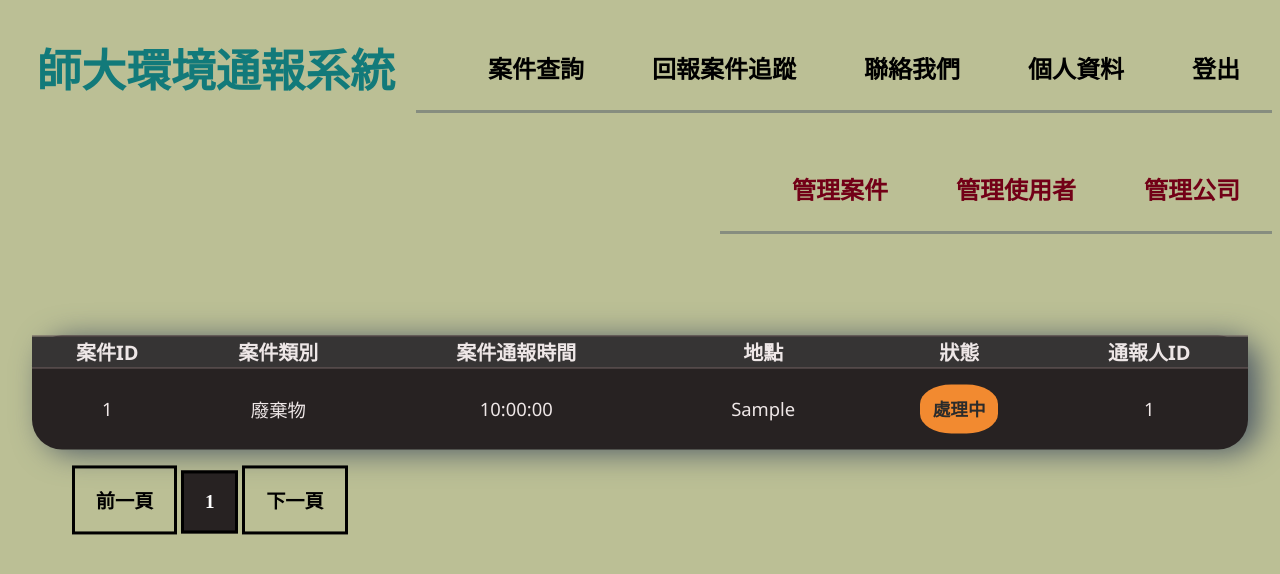
After one commit to Zero6992/DatabaseFinal, a PHP site: page /track.php in a window 1280 px wide. The commit adds this page. Shown: the top 574 px of the page. Run offline with PHP 8.4, Linux system fonts and the light colour scheme; the visitor is signed in with stand-in values (Sample User, id 1); tables that the repository leaves empty hold one stand-in row (values such as "Sample post"); some libraries are stand-ins or nearby versions.

Commit message:
trackFinish

```diff
--- a/logout.php
+++ b/logout.php
@@ -3,5 +3,4 @@ session_start();
 $_SESSION = array();
 session_destroy();
 header('location:signIn.html');
-
 ?>
--- a/return.html
+++ b/return.html
@@ -161,10 +161,10 @@
 	<nav>
 		<ul class="topBar">
 			<li><a href="./task.php">案件查詢</a></li>
-			<li><a href="#">回報案件追蹤</a></li>
+			<li><a href="./track.php">回報案件追蹤</a></li>
 			<li><a href="./contact.html">聯絡我們</a></li>
 			<li><a href="./profile.php">個人資料</a></li>
-			<li><a href="./logout.php" onclick="">登出</a></li>
+			<li><a href="./logout.php" >登出</a></li>
 		</ul>
 		<ul class="admin">
 			<li><a href="#">管理案件</a></li>
--- a/signIn.php
+++ b/signIn.php
@@ -20,6 +20,11 @@ if (!$conn->set_charset("utf8")) {
 $account =$_POST["account"];
 $password=$_POST["password"];
 
+
+if(isset($_SESSION["loggedin"]) && $_SESSION["loggedin"] === true){
+    header("location: return.php");
+    exit;
+}
 
 if($_SERVER["REQUEST_METHOD"] == "POST"){
     $sql = "SELECT * FROM user WHERE account ='".$account."'";
--- /dev/null
+++ b/track.css
@@ -0,0 +1,228 @@
+body {
+    background-color: #bbbf95;
+}
+
+.mainTitle {
+
+    cursor: pointer;
+    color: #127a7a;
+    font-size: 2.8rem;
+    padding: 0.2rem;
+    float: left;
+    margin-left: 2%;
+    margin-top: 1.5rem;
+
+
+}
+
+
+
+.returnForm {
+    display: flex;
+    margin-bottom: 20rem;
+    justify-content: center;
+    align-items: center;
+}
+
+.topBar {
+
+    width: auto;
+    float: right;
+    margin-top: 1rem;
+    border-bottom: solid rgba(10, 25, 77, 0.3) 0.2rem;
+
+}
+.topBar a{
+    color: black;
+}
+
+.admin {
+    /* visibility: hidden; */
+    /*看使用者權限*/
+    width: auto;
+    float: right;
+    margin-top: 1rem;
+    border-bottom: solid rgba(10, 25, 77, 0.3) 0.2rem;
+
+}
+
+.admin a {
+    color: #720017;
+}
+
+.Pboard li {
+    font-size: 1.5rem;
+    font-weight: bold;
+    display: inline-block;
+    padding: 1.6rem 2rem;
+}
+
+.Pboard a {
+    text-align: center;
+
+    text-decoration: none;
+}
+
+.Pboard a:hover {
+    color: #B9e5f3;
+    background-color: black;
+    background-size: 50% 30%;
+    transition: 1s;
+    border: solid rgba(10, 25, 77, 1) 0.2rem;
+}
+
+.searchGroup {
+    position: absolute;
+    top: 24rem;
+    width: 95%;
+    margin: 2.4rem;
+}
+
+.searchBar {
+    display: inline-flex;
+    float: right;
+    margin-bottom: 0.2rem;
+
+
+
+}
+
+.searchSelection {
+    bottom: 3px;
+    width: 33%;
+    height: 3rem;
+    background: #21252c;
+    border: none;
+    font-size: 0.9rem;
+    font-weight: bold;
+    float: left;
+    color: #c6d6e6;
+    padding-left: 2rem;
+    border-radius: 5px;
+    cursor: pointer;
+}
+
+.searchSelection:hover {
+    color: #fff;
+    background-color: rgb(39, 34, 34);
+    display: list-item;
+    transition: 1s;
+
+}
+.searchSelection:focus {
+    color: #fff;
+    background-color: rgb(39, 34, 34);
+    display: list-item;
+    transition: 1s;
+
+}
+
+.searchSelection::selection {
+    color: #fff;
+    background-color: rgb(39, 34, 34);
+    transition: 1s;
+}
+
+.searchText {
+    width: 100%;
+    height: 3rem;
+    background: #21252c;
+    border: none;
+    font-size: 0.9rem;
+    font-weight: bold;
+    float: left;
+    color: #c6d6e6;
+    padding-left: 1rem;
+    border-radius: 5px;
+}
+
+.searchText:focus {
+    color: #fff;
+    background-color: rgb(39, 34, 34);
+    outline: none;
+    transition: 1s;
+}
+
+
+
+.board {
+
+    overflow: auto;
+    background-color: rgb(39, 34, 34);
+    border-radius: 30px;
+    border-collapse: collapse;
+    color: rgb(238, 231, 231);
+    cursor: default;
+    box-shadow: 11px 3px 30px #4f5b66;
+}
+.inMid{
+    width: 95%;
+    position: absolute;
+    top: 50%;
+    left: 50%;
+    transform: translate(-50%, -30%);
+}
+.board tr {
+    border-top: 0.1rem solid rgb(109, 93, 93);
+}
+
+.boardTitle {
+    font-size: 1.25rem;
+    font-weight: bolder;
+    font-family: 'Segoe UI', Tahoma, Geneva, Verdana, sans-serif;
+    background-color: rgb(54, 52, 52);
+
+
+}
+
+.boardInput {
+    font-size: 1.15rem;
+    font-weight: 400;
+    font-family: 'Segoe UI', Tahoma, Geneva, Verdana, sans-serif;
+    padding: 0.8rem;
+}
+
+.status {
+    display: inline-block;
+    font-size: 1.1rem;
+    font-weight: bolder;
+    font-family: 'Segoe UI', Tahoma, Geneva, Verdana, sans-serif;
+    border-radius: 40%;
+    padding: 0.75rem 0.8rem;
+    color: #2b2b2b;
+    margin: 1rem 0px;
+
+}
+.page-item{
+    font-size: 1.2rem;
+    font-weight: bold;
+    border: solid black 0.2rem;
+    display: inline-block;
+    padding: 1.1rem 1.3rem;
+}
+.page-item:hover{
+    background-color: rgb(39, 34, 34);
+    color: #fff;
+    transition: 1s;
+}
+.page-itemactive{
+    font-size: 1.2rem;
+    font-weight: bold;
+    border: solid black 0.2rem;
+    display: inline-block;
+    padding: 1.1rem 1.3rem;
+    background-color: rgb(39, 34, 34);
+
+    transition: 1s;
+}
+.page-itemactive a{
+    color: #fff;
+}
+.page-link{
+    text-align: center;
+    color: black;
+    text-decoration: none
+}
+.page-link:hover{
+    color: #fff;
+}
--- /dev/null
+++ b/track.php
@@ -0,0 +1,166 @@
+<?php
+session_start();
+// ******** update your personal settings ********
+$servername = "localhost";
+$username = "root";
+$password = "wendy1102";
+$dbname = "project";
+
+// Connecting to and selecting a MySQL database
+$conn = new mysqli($servername, $username, $password, $dbname);
+
+
+if (!$conn->set_charset("utf8")) {
+	printf("Error loading character set utf8: %s\n", $conn->error);
+	exit();
+}
+
+// Check connection
+if ($conn->connect_error) {
+	die("Connection failed: " . $conn->connect_error);
+}
+
+
+define("PAGE_LIMIT", 10);
+
+
+
+
+
+//處理搜尋
+
+
+
+// 分頁數
+$sql_count = sprintf(
+	$sql_count = "SELECT count(*) AS totalRows FROM `project`.`task` where user_ID = %s",
+	$_SESSION['user_id']
+);
+$sth_count = $conn->query($sql_count);
+$result_count = $sth_count->fetch_assoc();
+$totalRows = $result_count['totalRows'];
+$totalPages = ceil($totalRows / PAGE_LIMIT);
+
+//抓各頁資料
+$page = (isset($_GET['page'])) ? intval($_GET['page']) : 1;
+$previousPage = (($page - 1) < 1) ? 1 : ($page - 1);
+$nextPage = (($page + 1) > $totalPages) ? $totalPages : ($page + 1);
+
+$sql =  sprintf(
+	"SELECT * FROM `project`.`task` where user_ID = %s LIMIT %s, %s",
+	$_SESSION['user_id'],
+	($page - 1) * PAGE_LIMIT,
+	PAGE_LIMIT
+);
+
+$result = $conn->query($sql);
+
+
+
+?>
+
+<!DOCTYPE html>
+<html>
+
+<head>
+	<title>HomePage</title>
+	<meta http-equiv="Content-Type" content="text/html; charset=utf-8">
+	<link rel="stylesheet" href="./track.css">
+	<link href="//maxcdn.bootstrapcdn.com/font-awesome/4.1.0/css/font-awesome.min.css" rel="stylesheet">
+</head>
+
+<body>
+
+	<div class="Pboard">
+		<a href="./return.html">
+			<h1 class="mainTitle">師大環境通報系統</h1>
+		</a>
+		<nav>
+			<ul class="topBar">
+			<li><a href="./task.php">案件查詢</a></li>
+			<li><a href="./track.php">回報案件追蹤</a></li>
+			<li><a href="./contact.html">聯絡我們</a></li>
+			<li><a href="./profile.php">個人資料</a></li>
+			<li><a href="./logout.php" >登出</a></li>
+			</ul>
+			<ul class="admin">
+				<li><a href="#">管理案件</a></li>
+				<li><a href="#">管理使用者</a></li>
+				<li><a href="#">管理公司</a></li>
+			</ul>
+		</nav>
+	</div>
+
+	<div class="inMid">
+		<table width="100%" class="board">
+			<thead>
+				<tr align="center">
+					<td class="boardTitle">案件ID</td>
+					<td class="boardTitle">案件類別</td>
+					<td class="boardTitle">案件通報時間</td>
+					<td class="boardTitle">地點</td>
+					<td class="boardTitle">狀態</td>
+					<td class="boardTitle">通報人ID</td>
+				</tr>
+			</thead>
+			<tbody>
+				<?php while ($board = $result->fetch_assoc()) : ?>
+					<?php
+					if ($board['task_type'] == 1) {
+						$board['task_type'] = '廢棄物';
+					} else if ($board['task_type'] == 2) {
+						$board['task_type'] = '落葉';
+					} else if ($board['task_type'] == 3) {
+						$board['task_type'] = '髒污清潔';
+					} else if ($board['task_type'] == 4) {
+						$board['task_type'] = '器物損壞';
+					} else if ($board['task_type'] == 5) {
+						$board['task_type'] = '其他';
+					} ?>
+					<?php
+					if ($board['flag'] == 0) {
+						$board['flag'] = '未處理';
+					} else if ($board['flag'] == 1) {
+						$board['flag'] = '處理中';
+					} else if ($board['flag'] == 2) {
+						$board['flag'] = '已處理';
+					} ?>
+					<tr align="center">
+						<td class="boardInput" name="task_ID"><?php echo $board['task_id'] ?></td>
+						<td class="boardInput" name="task_type"><?php print $board['task_type'] ?></td>
+						<td class="boardInput" name="task_time"><?php print $board['time'] ?></td>
+						<td class="boardInput" name="locatio"><?php print $board['location'] ?></td>
+						<td class="status" name="task_status" bgcolor="<?php if ($board['flag'] === '未處理') {
+																			echo "#A7414A";
+																		} elseif ($board['flag'] === '處理中') {
+																			echo "#F28A30";
+																		} elseif ($board['flag'] === '已處理') {
+																			echo "#ADFF2F";
+																		} ?>"><?php print $board['flag'] ?></td>
+						<td class="boardInput" name="user_ID"><?php print $board['user_id'] ?></td>
+					</tr>
+				<?php endwhile ?>
+
+
+
+			</tbody>
+		</table>
+		<nav>
+			<ul class="pagination">
+				<li class="page-item"><a class="page-link" href="trackk.php?page=<?php print $previousPage ?>">前一頁</a></li>
+				<?php for ($i = 1; $i <= $totalPages; $i++) : ?>
+					<li class="page-item<?php if ($page == $i) print 'active' ?>"><a class="page-link" href="track.php?page=<?php print $i ?>"><?php print $i ?></a></li>
+				<?php endfor ?>
+				<li class="page-item"><a class="page-link" href="track.php?page=<?php print $nextPage ?>">下一頁</a></li>
+			</ul>
+		</nav>
+	</div>
+	<script>
+		function submitForm() {
+			document.forms[0].submit();
+		}
+	</script>
+
+</body>
+
+</html>
```
Also changed, not shown: contact.html (+4 -4 lines), profile.php (+5 -5 lines), return.php (+24 -11 lines), task.php (+9 -7 lines).
